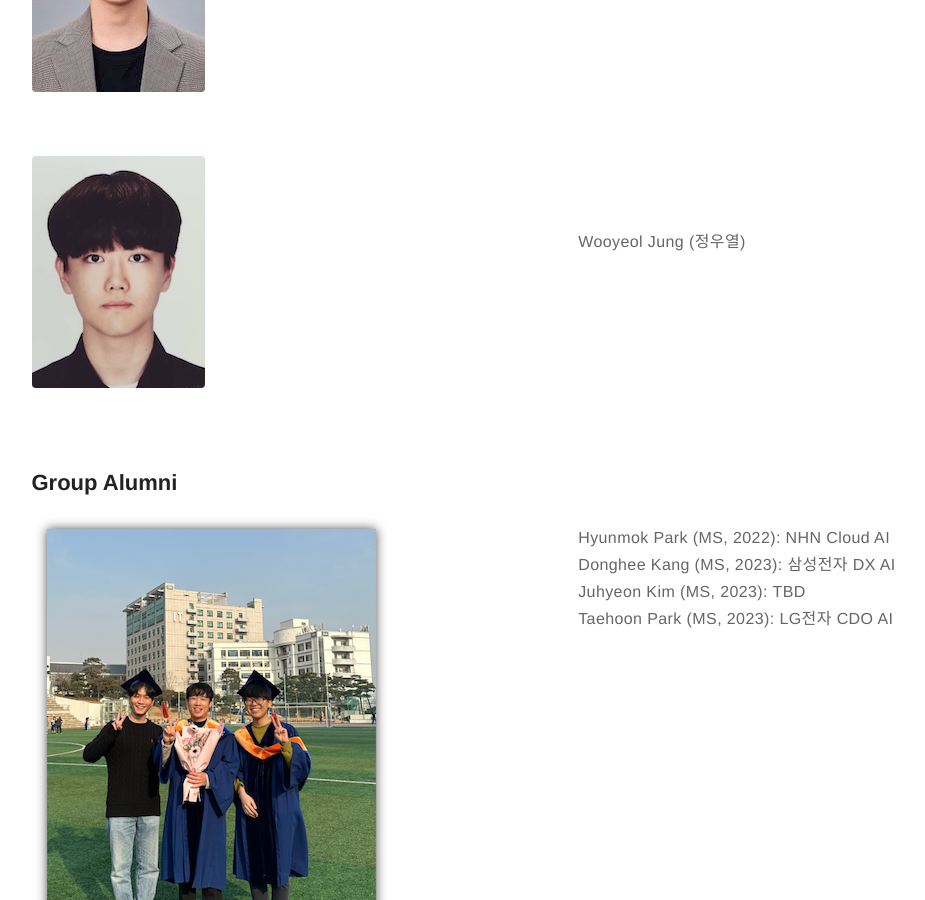
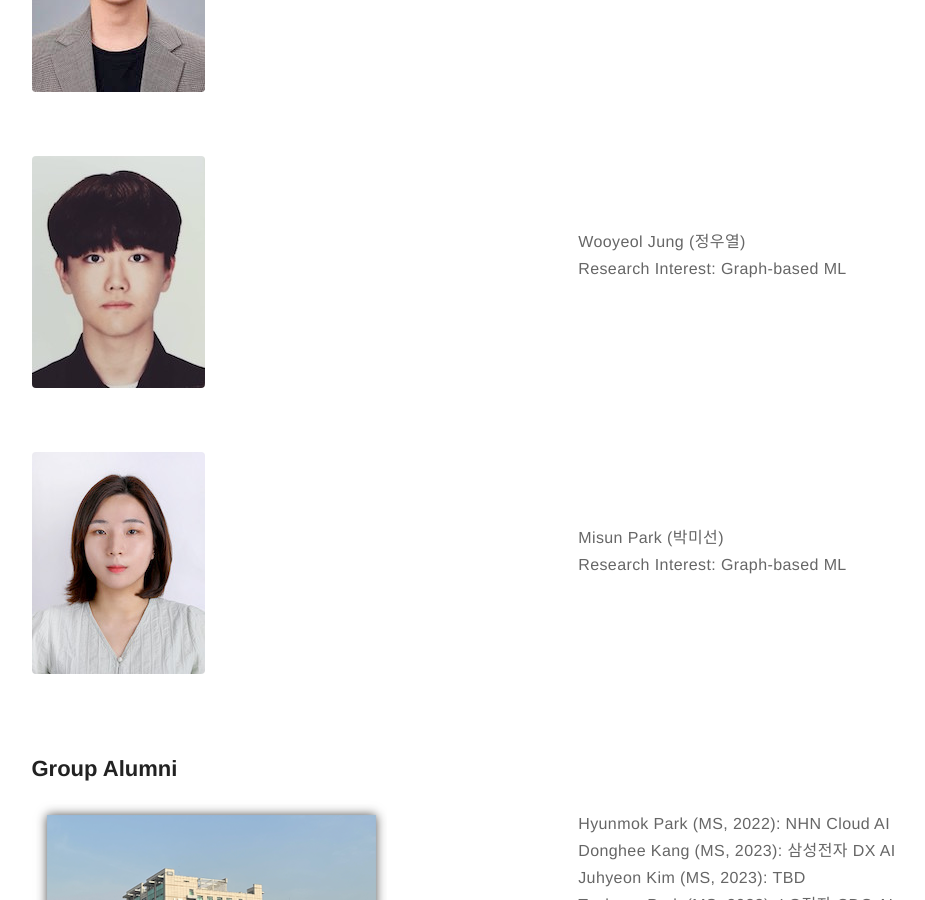
Before and after one commit to kijungyoon/kijungyoon.github.io, a Jekyll site: the page built from people.md, in a window 1280 px wide and 900 px high, scrolled down 1700 px. Shown: the whole window, without its empty margins (82-1007 px from the left). Built offline with Jekyll 4.4.1, drawn with Linux system fonts in a browser that asks for light colours.

Commit message:
Update people.md

```diff
--- a/people.md
+++ b/people.md
@@ -67,7 +67,20 @@ layout: page
     <div class="toright">
     <br><br><br><br>
     <p><b>Wooyeol Jung (정우열)</b><br>
-	  </p>
+	  Research Interest: Graph-based ML</p>
+    </div>
+</div>
+
+<div class="side-by-side">
+    <div class="toleft">
+	<img class="image" src="https://kijungyoon.github.io/assets/images/MisunPark.jpg" alt="Alt Text">
+	<figcaption class="caption"></figcaption>
+    </div>
+
+    <div class="toright">
+    <br><br><br><br>
+    <p><b>Misun Park (박미선)</b><br>
+	  Research Interest: Graph-based ML</p>
     </div>
 </div>
 
```
